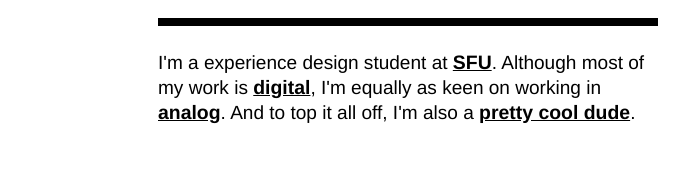
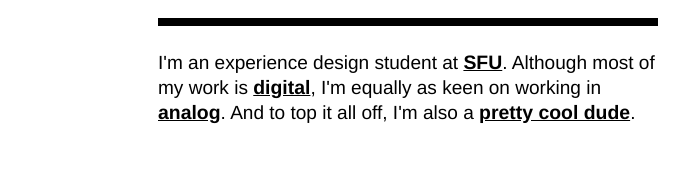
Before and after one commit to sandybagga/Portfolio, a plain HTML site: page index.html in a window 1280 px wide. Shown: the part 608-782 px from the top of the page, without its empty margins (97-786 px from the left). Drawn offline with Linux system fonts and the light colour scheme.

Commit message:
do you even articles bro

```diff
--- a/index.html
+++ b/index.html
@@ -131,7 +131,7 @@
             <div class="col-xs-9 col-xs-offset-1 col-sm-7 col-sm-offset-2 col-md-6 col-md-offset-2 col-lg-5 col-lg-offset-2">
                 <h1>Sandy Bagga</h1>
                 <hr>
-                <p>I'm a experience design student at <a href="#">SFU</a>. Although most of my work is <a href="#">digital</a>,
+                <p>I'm an experience design student at <a href="#">SFU</a>. Although most of my work is <a href="#">digital</a>,
                     I'm equally as keen on working in <a href="#">analog</a>. And to top it all off, I'm also a <a href="#">pretty cool dude</a>.</p>
             </div>
         </div>
```
